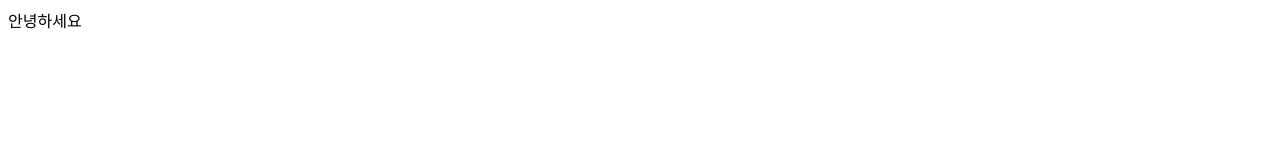
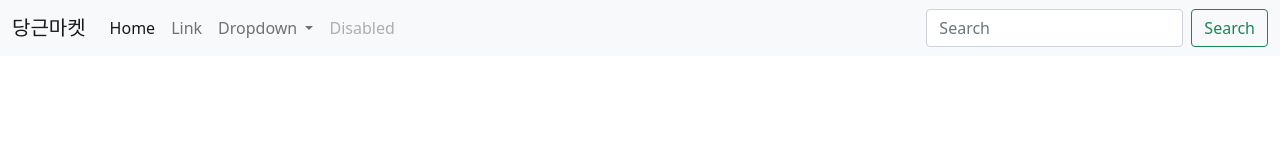
Before and after one commit to kwb020312/CarrotMarket_Clone, a website: page public/index.html in a window 1280 px wide. Drawn offline with nearby package versions, Linux system fonts and the light colour scheme; some packages are replaced by stand-ins of ours; no server answers.

Commit message:
#2. Get DB Data

```diff
--- a/public/index.html
+++ b/public/index.html
@@ -4,9 +4,47 @@
     <meta charset="utf-8">
     <meta name="viewport" content="width=device-width, initial-scale=1">
     <title>당근마켓 클론코딩</title>
+    <link href="https://cdn.jsdelivr.net/npm/bootstrap@5.1.3/dist/css/bootstrap.min.css" rel="stylesheet" integrity="sha384-1BmE4kWBq78iYhFldvKuhfTAU6auU8tT94WrHftjDbrCEXSU1oBoqyl2QvZ6jIW3" crossorigin="anonymous">
+    <script src="https://cdn.jsdelivr.net/npm/bootstrap@5.1.3/dist/js/bootstrap.bundle.min.js" integrity="sha384-ka7Sk0Gln4gmtz2MlQnikT1wXgYsOg+OMhuP+IlRH9sENBO0LRn5q+8nbTov4+1p" crossorigin="anonymous"></script>
   </head>
   <body>
-    안녕하세요
+    <nav class="navbar navbar-expand-lg navbar-light bg-light">
+      <div class="container-fluid">
+        <a class="navbar-brand" href="#">당근마켓</a>
+        <button class="navbar-toggler" type="button" data-bs-toggle="collapse" data-bs-target="#navbarSupportedContent" aria-controls="navbarSupportedContent" aria-expanded="false" aria-label="Toggle navigation">
+          <span class="navbar-toggler-icon"></span>
+        </button>
+        <div class="collapse navbar-collapse" id="navbarSupportedContent">
+          <ul class="navbar-nav me-auto mb-2 mb-lg-0">
+            <li class="nav-item">
+              <a class="nav-link active" aria-current="page" href="#">Home</a>
+            </li>
+            <li class="nav-item">
+              <a class="nav-link" href="#">Link</a>
+            </li>
+            <li class="nav-item dropdown">
+              <a class="nav-link dropdown-toggle" href="#" id="navbarDropdown" role="button" data-bs-toggle="dropdown" aria-expanded="false">
+                Dropdown
+              </a>
+              <ul class="dropdown-menu" aria-labelledby="navbarDropdown">
+                <li><a class="dropdown-item" href="#">Action</a></li>
+                <li><a class="dropdown-item" href="#">Another action</a></li>
+                <li><hr class="dropdown-divider"></li>
+                <li><a class="dropdown-item" href="#">Something else here</a></li>
+              </ul>
+            </li>
+            <li class="nav-item">
+              <a class="nav-link disabled">Disabled</a>
+            </li>
+          </ul>
+          <form class="d-flex">
+            <input class="form-control me-2" type="search" placeholder="Search" aria-label="Search">
+            <button class="btn btn-outline-success" type="submit">Search</button>
+          </form>
+        </div>
+      </div>
+    </nav>
+    <script src="https://code.jquery.com/jquery-3.6.0.min.js" integrity="sha256-/xUj+3OJU5yExlq6GSYGSHk7tPXikynS7ogEvDej/m4=" crossorigin="anonymous"></script>
     <script defer src="/__/firebase/9.6.0/firebase-app.js"></script>
     <script defer src="/__/firebase/9.6.0/firebase-auth.js"></script>
     <script defer src="/__/firebase/9.6.0/firebase-firestore.js"></script>
@@ -14,6 +52,7 @@
     <script type="module">
       import { initializeApp } from "https://www.gstatic.com/firebasejs/9.6.0/firebase-app.js";
       import { getAnalytics } from "https://www.gstatic.com/firebasejs/9.6.0/firebase-analytics.js";
+      import { collection, getDocs, getFirestore } from 'https://www.gstatic.com/firebasejs/9.6.0/firebase-firestore.js'
       const firebaseConfig = {
         apiKey: "AIzaSyC1UcBUaK1idGK6MGvb4AMs9bcAdd2vNXI",
         authDomain: "carrotmarket-63f64.firebaseapp.com",
@@ -25,6 +64,11 @@
       };
       const app = initializeApp(firebaseConfig);
       const analytics = getAnalytics(app);
+      const db = getFirestore()
+      const querySnapshot = await getDocs(collection(db, "product"));
+      querySnapshot.forEach((doc) => {
+        console.log(`${doc.id} => ${JSON.stringify(doc.data())}`);
+      });
     </script>
   </body>
 </html>
```
Also changed, not shown: package.json (+4 -3 lines).
